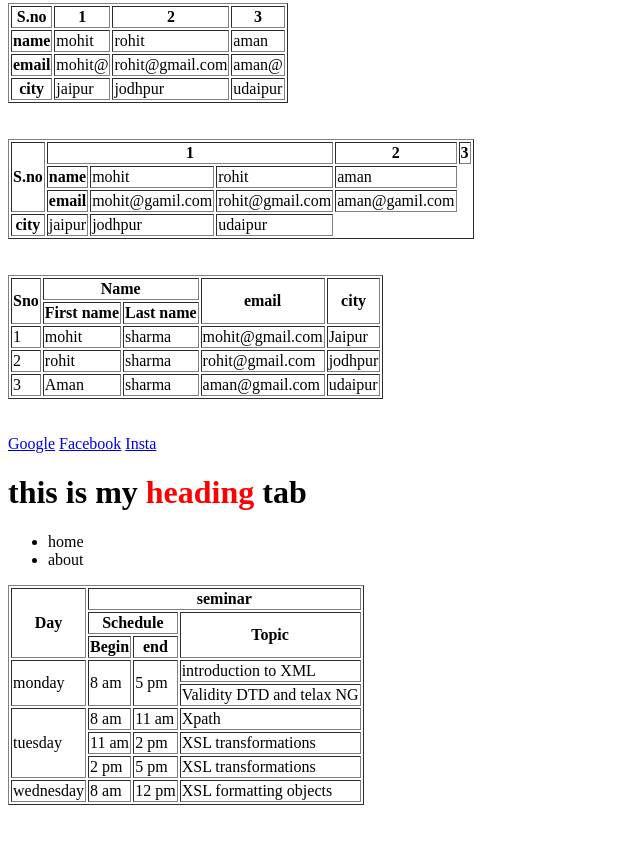
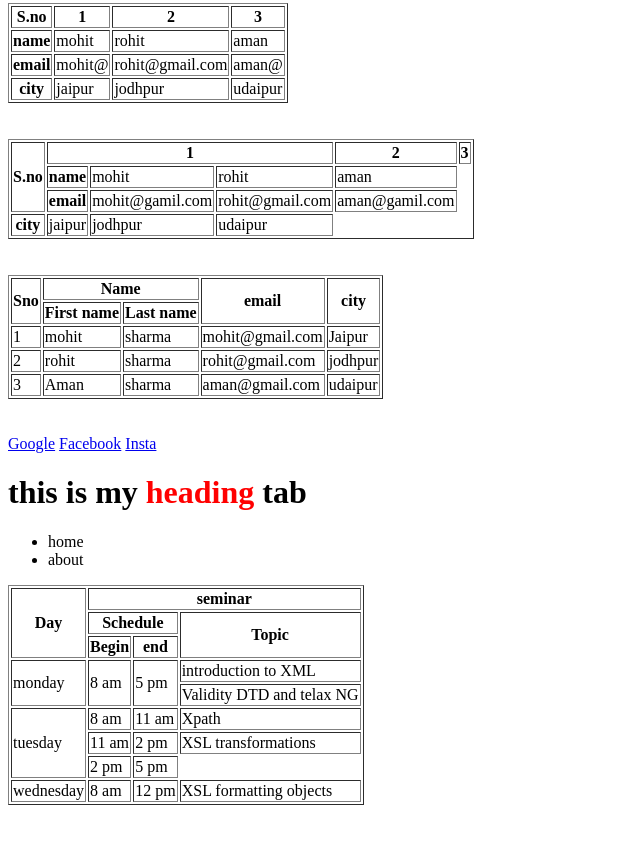
Before and after one commit to AdityaSharma1801/15july_Frontend, a plain HTML site: page index.html in a window 1280 px wide. Shown: the part 2816-3659 px from the top of the page, without its empty margins (0-640 px from the left). Drawn offline with Linux system fonts and the light colour scheme.

Commit message:
Till tables

```diff
--- a/index.html
+++ b/index.html
@@ -386,7 +386,7 @@ This is a <sup>5</sup>test<sub>9</sub>for Assignment 1.<br><br><br>
     <tr>
         <td>2 pm</td>
         <td>5 pm</td>
-        <td>XSL transformations</td>
+
     </tr>
     <tr>
         <td>wednesday</td>
```
